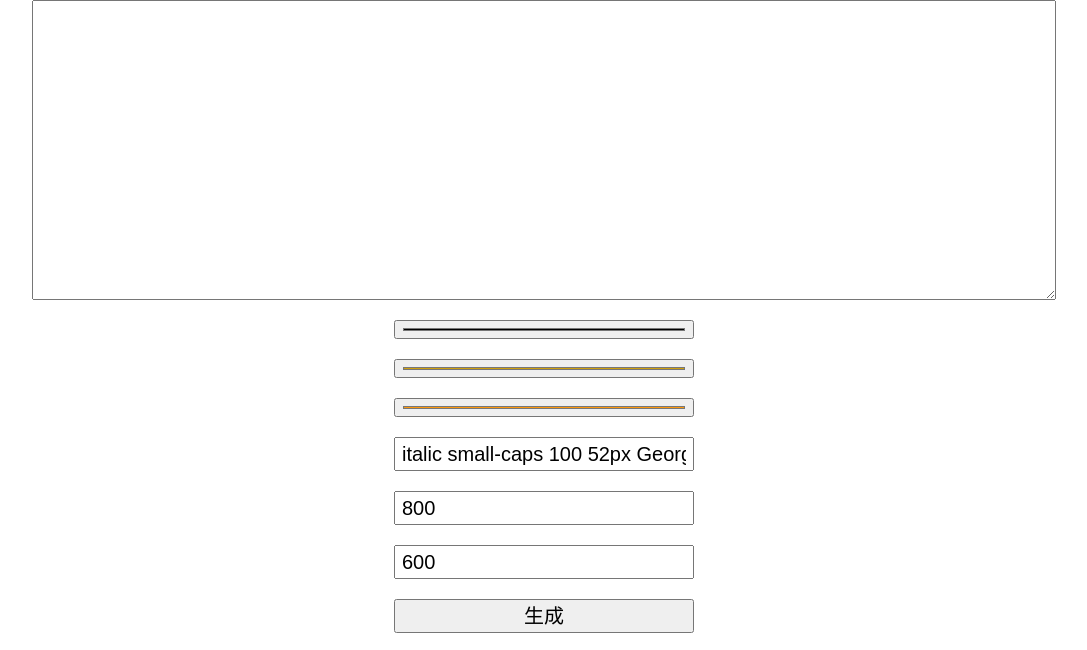
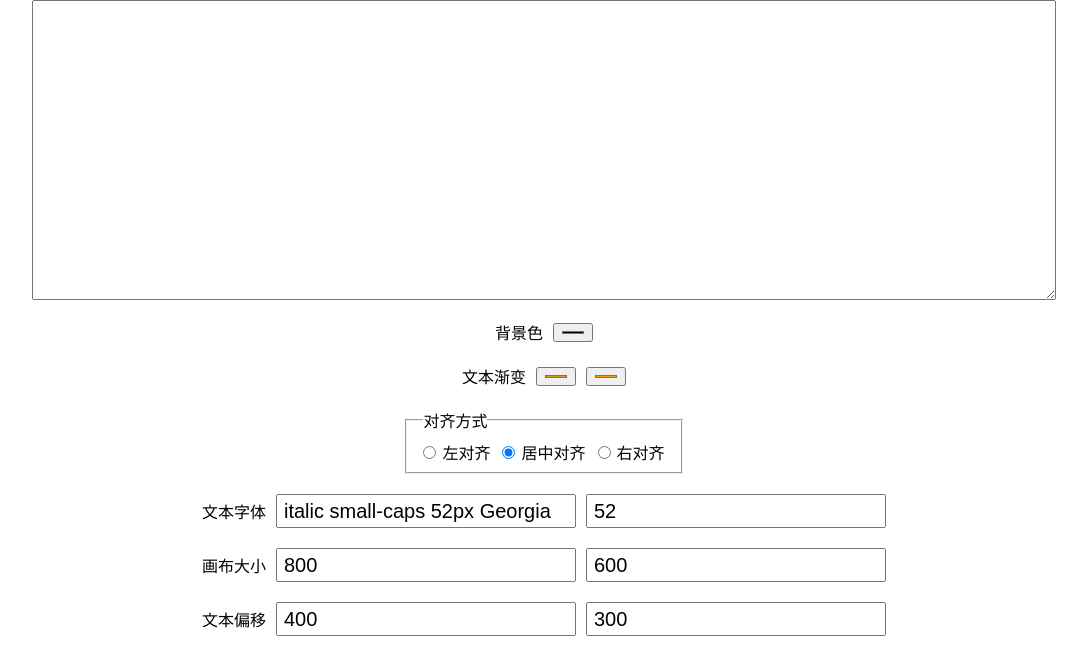
Before and after one commit to loskael/loskael.github.io, a website: page src/html/canvas_text.html in a window 1280 px wide. Shown: the top 650 px of the page, without its empty margins (96-1183 px from the left). Drawn offline with Linux system fonts and the light colour scheme.

Commit message:
upgrade canvas text

```diff
--- a/src/html/canvas_text.html
+++ b/src/html/canvas_text.html
@@ -9,34 +9,95 @@
     padding: 0;
     box-sizing: border-box;
   }
-  input, button, textarea {
+
+  input,
+  button,
+  textarea {
     width: 80vw;
     font-size: 20px;
     padding: 3px 6px;
     line-height: 24px;
   }
-  input, button {
+
+  input {
+    width: auto;
+  }
+
+  input[type=color] {
+    width: 40px;
+  }
+
+  button,
+  input[type=text] {
     width: 300px;
   }
+
   textarea {
     height: 300px;
   }
+
+  fieldset {
+    padding: .5em 1em;
+    display: flex;
+    align-items: center;
+    gap: 12px;
+  }
+
+  fieldset label {
+    margin-left: -6px;
+  }
+
   #main {
     display: flex;
     flex-direction: column;
     align-items: center;
     gap: 20px;
   }
+
+  .line {
+    display: flex;
+    align-items: center;
+    gap: 10px;
+  }
 </style>
 <!--#insert file="../template/-header.html" -->
 <div id="main">
-  <textarea name="text" id="text"></textarea>
-  <input type="color" id="bg" value="#000000" style="height:19px" title="background color" />
-  <input type="color" id="fgs" value="#cf9f0f" style="height:19px" title="font color gradient start" />
-  <input type="color" id="fge" value="#fc980f" style="height:19px" title="font color gradient end" />
-  <input type="text"  id="ctxFont" value="italic small-caps 100 52px Georgia" placeholder="canvas font" />
-  <input type="text"  id="ctxWidth" value="800" placeholder="canvas width" />
-  <input type="text"  id="ctxHeight" value="600" placeholder="canvas height" />
+  <div class="line">
+    <textarea name="text" id="text"></textarea>
+  </div>
+  <div class="line">
+    <label for="bg">背景色</label>
+    <input type="color" id="bg" value="#000000" style="height:19px" title="background color" />
+  </div>
+  <div class="line">
+    <label for="fg">文本渐变</label>
+    <input type="color" id="fgs" value="#cf9f0f" style="height:19px" title="font color gradient start" />
+    <input type="color" id="fge" value="#fc980f" style="height:19px" title="font color gradient end" />
+  </div>
+  <fieldset>
+    <legend>对齐方式</legend>
+    <input type="radio" name="align" id="align-left" value="left">
+    <label for="align-left">左对齐</label>
+    <input type="radio" name="align" id="align-cenger" value="center" checked>
+    <label for="align-center">居中对齐</label>
+    <input type="radio" name="align" id="align-right" value="right">
+    <label for="align-right">右对齐</label>
+  </fieldset>
+  <div class="line">
+    <label for="ctxFont">文本字体</label>
+    <input type="text" id="ctxFont" value="italic small-caps 52px Georgia" placeholder="canvas font" />
+    <input type="text" id="ctxFontHeight" value="52" placeholder="line height" />
+  </div>
+  <div class="line">
+    <label for="ctx">画布大小</label>
+    <input type="text" id="ctxWidth" value="800" placeholder="canvas width" />
+    <input type="text" id="ctxHeight" value="600" placeholder="canvas height" />
+  </div>
+  <div class="line">
+    <label for="ctx">文本偏移</label>
+    <input type="text" id="offsetX" value="400" placeholder="offset x" />
+    <input type="text" id="offsetY" value="300" placeholder="offset y" />
+  </div>
   <button onclick="create()">生成</button>
   <canvas id="canvas"></canvas>
   <img id="canvas_img">
@@ -58,21 +119,40 @@
     ctx.fillStyle = bg.value;
     ctx.fillRect(0, 0, canvas.width, canvas.height);
 
+    if (location.hash.includes('debug')) {
+      // set grid
+      ctx.strokeStyle = "red";
+      ctx.lineWidth = 1;
+      ctx.beginPath();
+      (new Array(10)).fill(0).map((v, i) => i * 0.1).forEach(v => {
+        ctx.moveTo(cWidth * v, 0);
+        ctx.lineTo(cWidth * v, cHeight);
+        ctx.moveTo(0, cHeight * v);
+        ctx.lineTo(cWidth, cHeight * v);
+      });
+      ctx.stroke();
+    }
+
     // set text
     let gradient = ctx.createLinearGradient(0, 0, canvas.width, canvas.height);
     gradient.addColorStop(0, fgs.value);
     gradient.addColorStop(1, fge.value);
     ctx.fillStyle = gradient;
 
-    ctx.font = ctxFont.value || "normal small-caps 100 52px STKaiti";
+    ctx.font = ctxFont.value;
     ctx.shadowColor = "rgba(0, 0, 0, 0.9)";
     ctx.shadowOffsetX = 10;
     ctx.shadowOffsetY = 10;
     ctx.shadowBlur = 5;
 
-    ctx.textAlign = "right";
+    ctx.textAlign = document.querySelector('[name=align]:checked')?.value || "center";
+    const offset = {
+      x: offsetX.value * 1,
+      y: offsetY.value * 1,
+    };
+    const lineHeight = ctxFontHeight.value * 1;
     text.value.split('\n').forEach((v, i) => {
-      ctx.fillText(v, cWidth - 160, cHeight - 240 + i * 80);
+      ctx.fillText(v, cWidth - offset.x, cHeight - offset.y + i * lineHeight);
     });
 
     ctx.restore();
```
